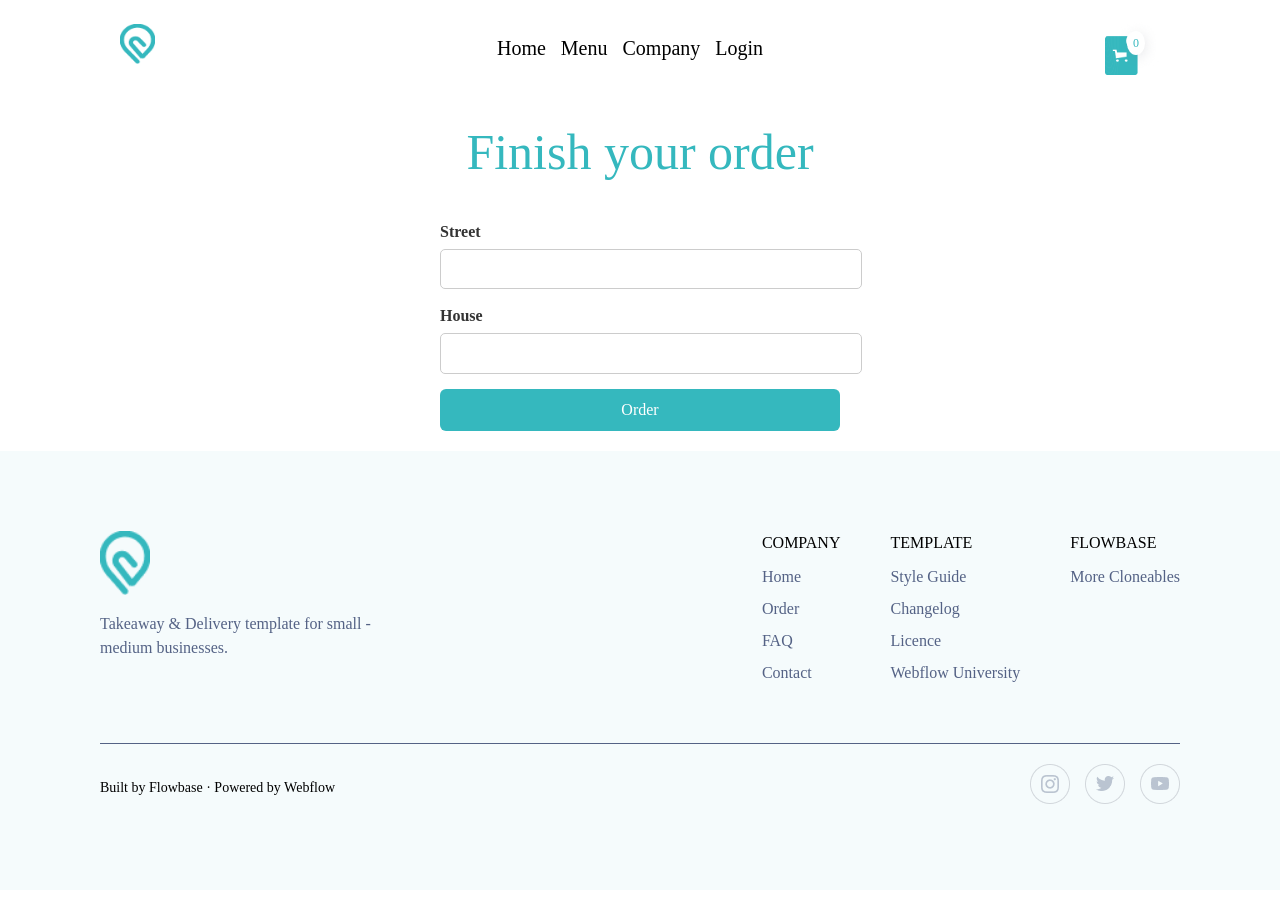
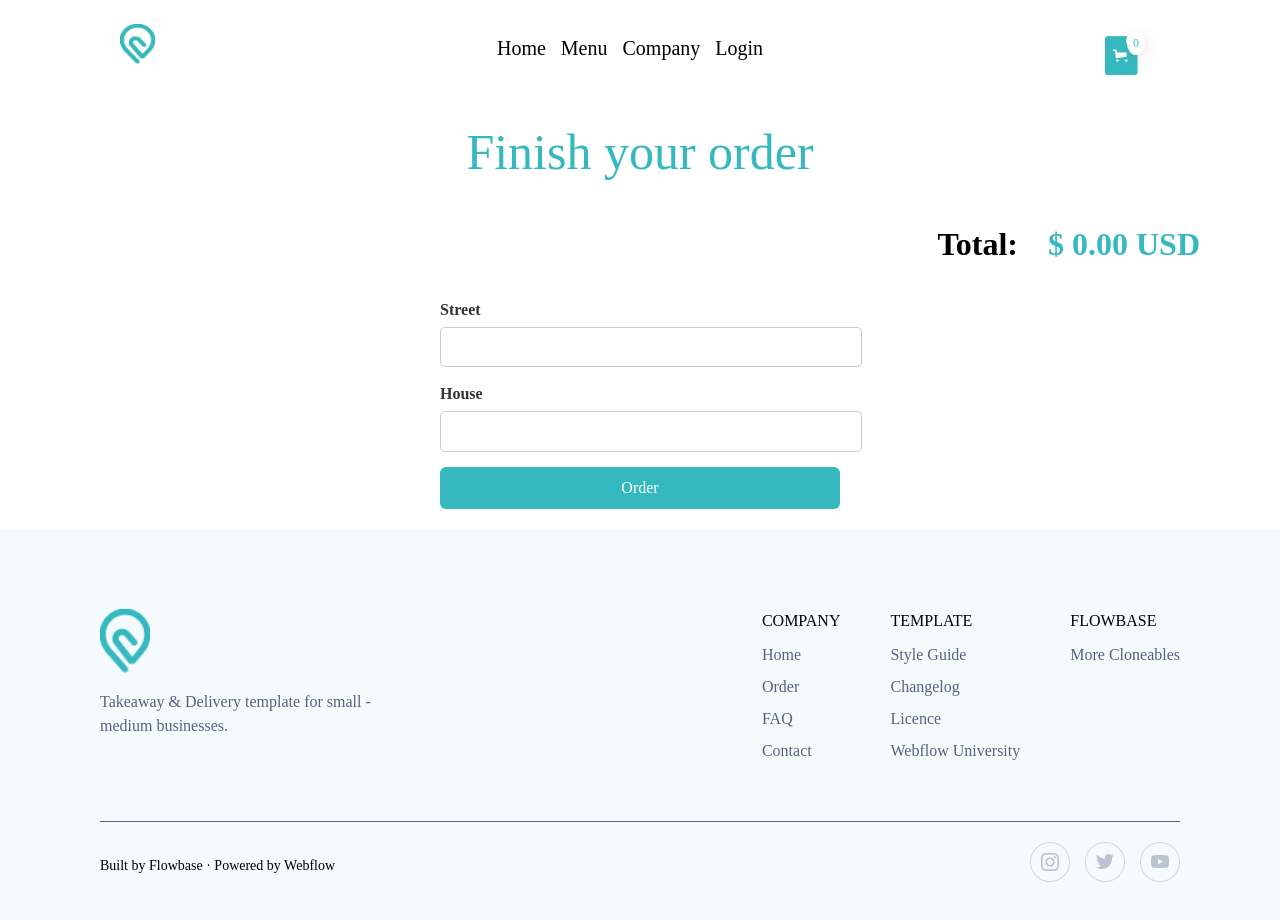
Before and after one commit to yulia-gomb/react-homeworks, a React (Vite) app: page /order in a window 1280 px wide. Shown: the top 920 px of the page. Before the commit the page ends 890 px from the top, so only its background shows below. Built offline with nearby package versions, Linux system fonts and the light colour scheme.

Commit message:
feat-09: add order amount

```diff
--- a/src/pages/orderPage/OrderPage.css
+++ b/src/pages/orderPage/OrderPage.css
@@ -72,6 +72,25 @@
     cursor: pointer;
 }
 
+.order-total {
+    margin: 0 60px 30px;
+    display: flex;
+    justify-content: flex-end;
+    gap: 30px;
+    align-items: center;
+    font-size: 2rem;
+    font-weight: bold;
+}
+
+.order-total h2 {
+    margin: 0;
+    font-weight: bold;
+}
+
+.order-total-amount {
+    color: var(--color-blue);
+}
+
 .order-form {
     display: flex;
     flex-direction: column;
--- a/src/pages/orderPage/OrderPage.tsx
+++ b/src/pages/orderPage/OrderPage.tsx
@@ -17,6 +17,11 @@ const OrderPage = () => {
         dispatch(removeFromCart(id));
     };
 
+    const totalAmount = cartItems.reduce(
+        (total, item) => total + item.price * item.quantity,
+        0
+    );
+
     const handleSubmitOrder = () => {
         console.log("Order submitted");
     };
@@ -28,7 +33,7 @@ const OrderPage = () => {
             <div className="order-items">
                 {cartItems.map((item) => (
                     <div key={item.id} className="order-item">
-                        <img src={item.img} alt={item.meal} className="order-item-image" />
+                        <img src={item.img} alt={item.meal} className="order-item-image"/>
                         <div className="order-item-details">
                             <h3>{item.meal}</h3>
                             <span className="order-item-price">$ {item.price.toFixed(2)} USD</span>
@@ -52,6 +57,11 @@ const OrderPage = () => {
                 ))}
             </div>
 
+            <div className="order-total">
+                <h2>Total:</h2>
+                <span className="order-total-amount">$ {totalAmount.toFixed(2)} USD</span>
+            </div>
+
             <form
                 className="order-form"
                 onSubmit={(e) => {
@@ -61,13 +71,13 @@ const OrderPage = () => {
             >
                 <div className="form-group">
                     <label htmlFor="street">Street</label>
-                    <input type="text" id="street" name="street" required />
+                    <input type="text" id="street" name="street" required/>
                 </div>
                 <div className="form-group">
                     <label htmlFor="house">House</label>
-                    <input type="text" id="house" name="house" required />
+                    <input type="text" id="house" name="house" required/>
                 </div>
-                <Button label="Order" variant="primary" />
+                <Button label="Order" variant="primary"/>
             </form>
         </div>
     );
```
